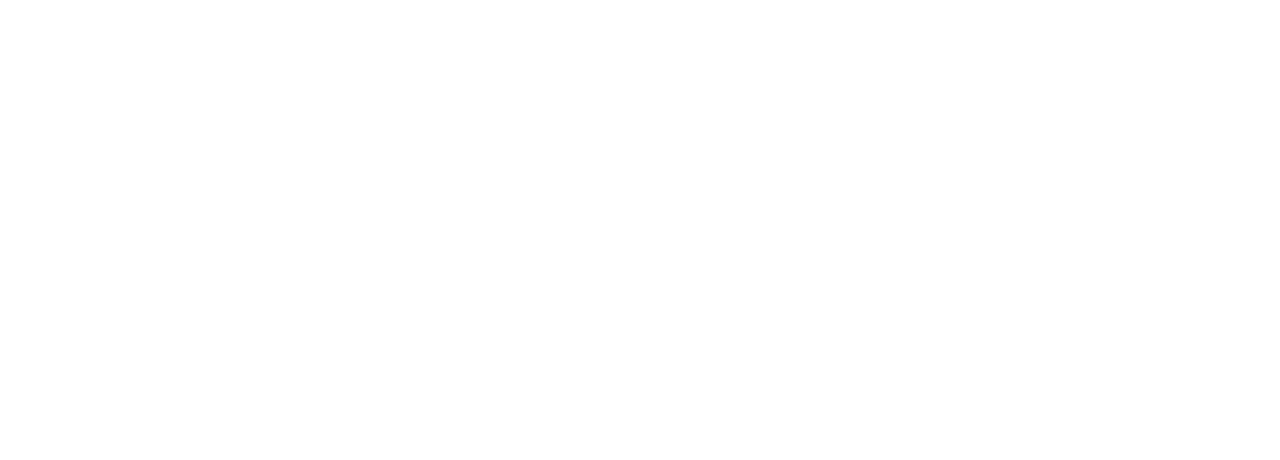
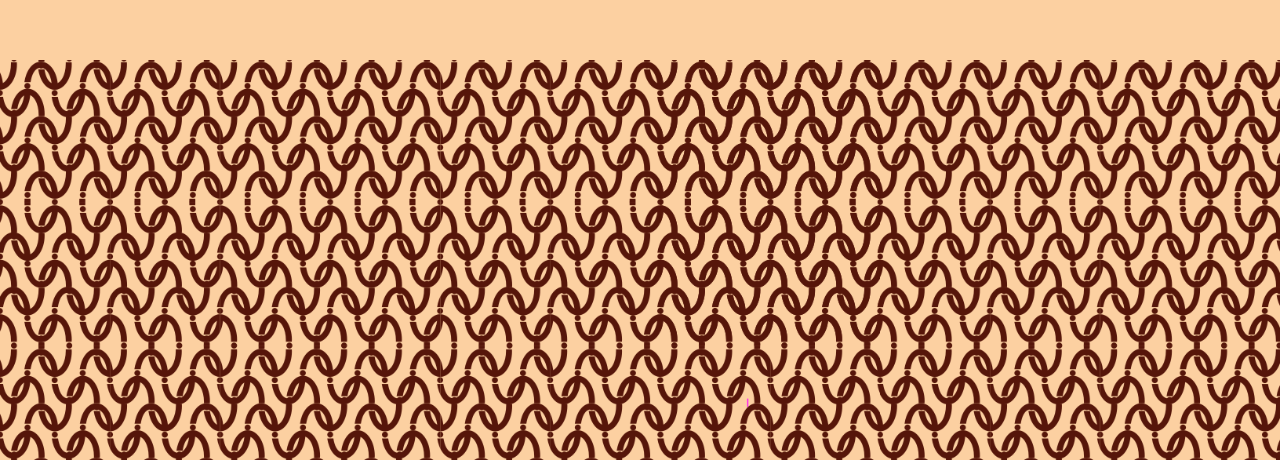
Before and after one commit to dinamatias/urucum, a React (Vite) app: page / in a window 1280 px wide. Shown: the part 340-800 px from the top of the page. Built offline with nearby package versions, Linux system fonts and the light colour scheme.

Commit message:
style: Cor de fundo e grafismos adicionados.

```diff
--- a/src/App.jsx
+++ b/src/App.jsx
@@ -2,13 +2,14 @@
 import reactLogo from './assets/react.svg'
 import viteLogo from '/vite.svg'
 import './App.css'
+import Background from './componentes/Background'
 
 function App() {
   const [count, setCount] = useState(0)
 
   return (
     <>
-
+      <Background />
     </>
   )
 }
--- /dev/null
+++ b/src/componentes/Background.jsx
@@ -0,0 +1,13 @@
+// src/components/Background.jsx
+import React from "react";
+
+import "../estilos/Background.css";
+
+export default function Background() {
+  return (
+    <div className="background">
+      <div className="top-half"></div>
+      <div className="bottom-half"></div>
+    </div>
+  );
+}
--- /dev/null
+++ b/src/estilos/Background.css
@@ -0,0 +1,22 @@
+.background {
+  position: fixed;
+  top: 0;
+  left: 0;
+  width: 100%;
+  height: 100vh;
+  z-index: -1;
+  display: flex;
+  flex-direction: column;
+  background-color: #fcd0a1;
+}
+
+.top-half {
+  height: 50%; /* a cor sólida do topo */
+}
+
+.bottom-half {
+  height: 50%;
+  background-image: url("../assets/grafismo.png"); /* ajuste o caminho */
+  background-repeat: repeat;
+  background-size: contain;
+}
```
Also changed, not shown: src/assets/grafismo.png (added).
